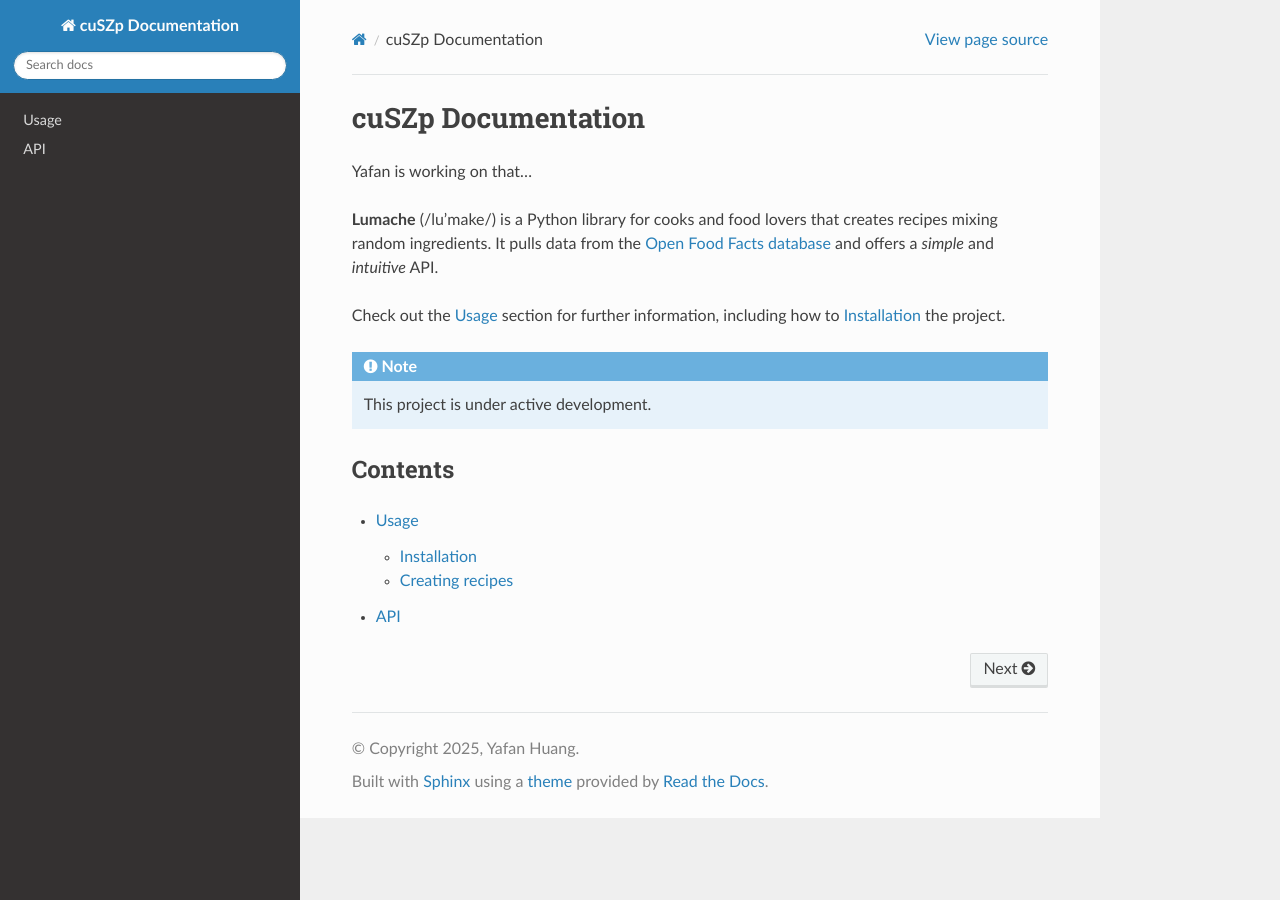
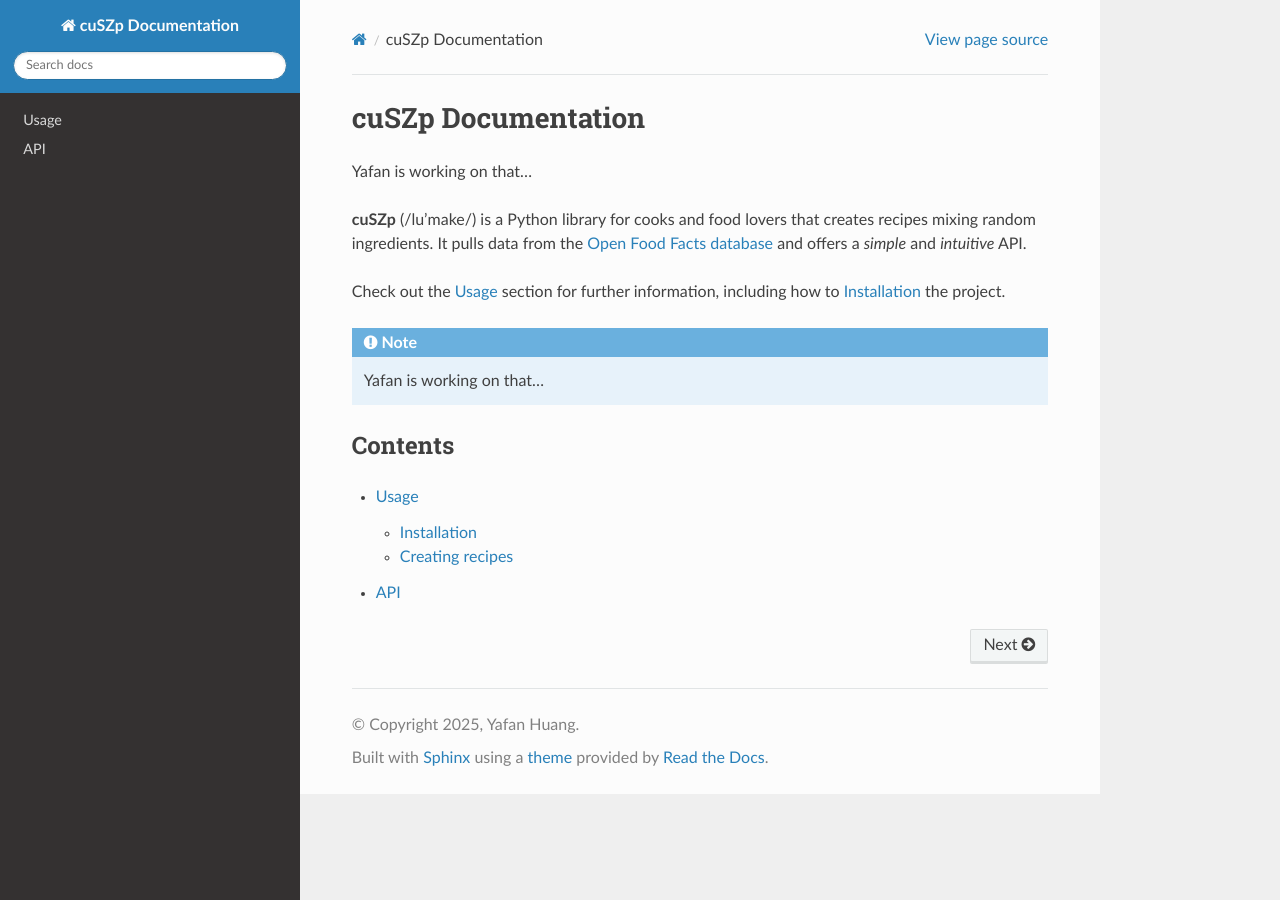
Before and after one commit to hyfshishen/cuSZp-documentation, a Sphinx documentation site: the page built from docs/source/index.rst, in a window 1280 px wide. Built offline with Sphinx 7.4.7 and the Read the Docs theme 3.1.0, drawn with Linux system fonts in a browser that asks for light colours.

Commit message:
updating

```diff
--- a/docs/source/index.rst
+++ b/docs/source/index.rst
@@ -3,7 +3,7 @@
 
 Yafan is working on that...
 
-**Lumache** (/lu'make/) is a Python library for cooks and food lovers
+**cuSZp** (/lu'make/) is a Python library for cooks and food lovers
 that creates recipes mixing random ingredients.
 It pulls data from the `Open Food Facts database <https://world.openfoodfacts.org/>`_
 and offers a *simple* and *intuitive* API.
@@ -13,7 +13,7 @@
 
 .. note::
 
-   This project is under active development.
+   Yafan is working on that...
 
 Contents
 --------
```
